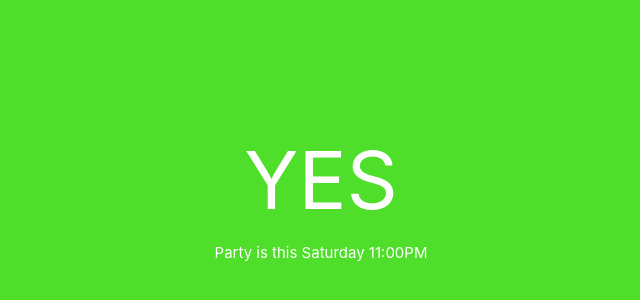
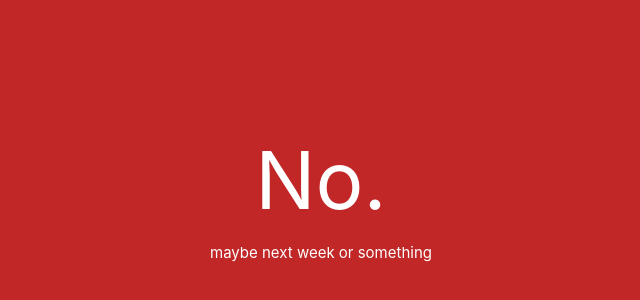
Before and after one commit to davidbarrette/IsFairmountThrowing, a React (Create React App) app: page / in a window 1280 px wide. Shown: the part 196-496 px from the top of the page, without its empty margins (319-959 px from the left). Built offline with nearby package versions, Linux system fonts and the light colour scheme.

Commit message:
set to no

```diff
--- a/src/App.js
+++ b/src/App.js
@@ -5,8 +5,8 @@ class App extends React.Component {
   constructor(props) {
     super(props);
     this.state = {
-      throwing: true,
-      date: "Party is this Saturday 11:00PM"
+      throwing: false,
+      date: "maybe next week or something"
     }
   }
 
```
